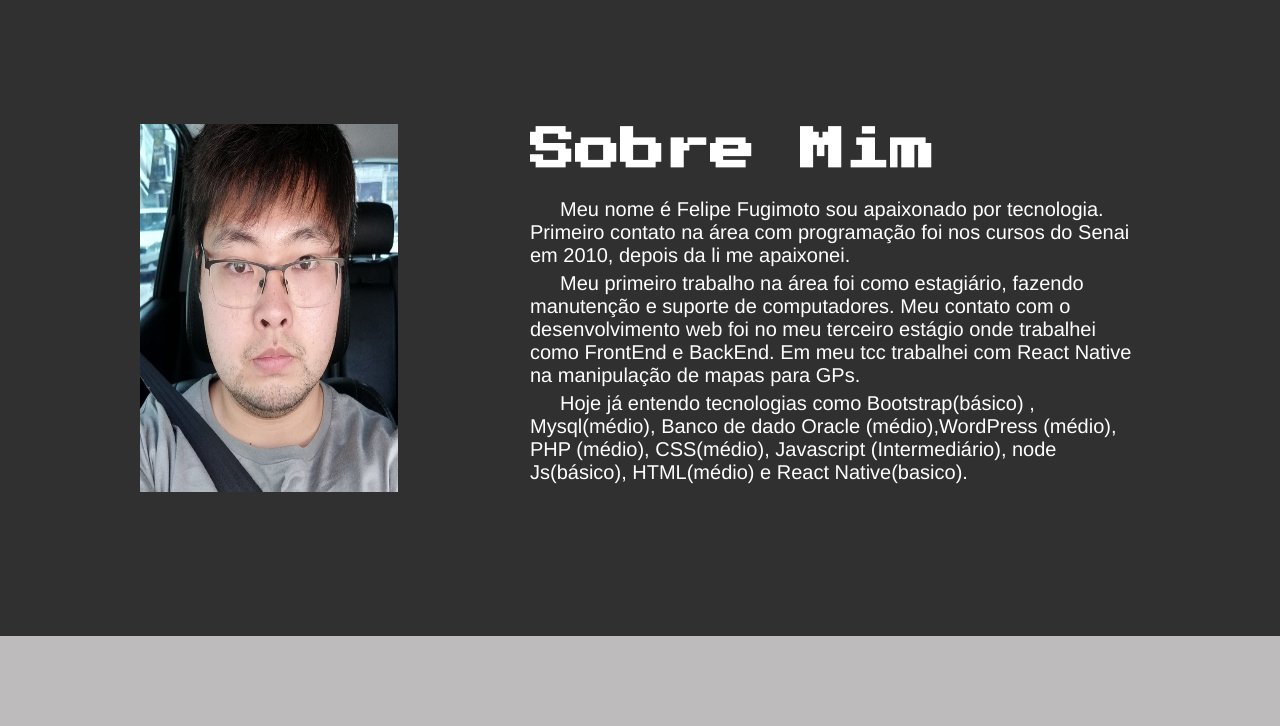
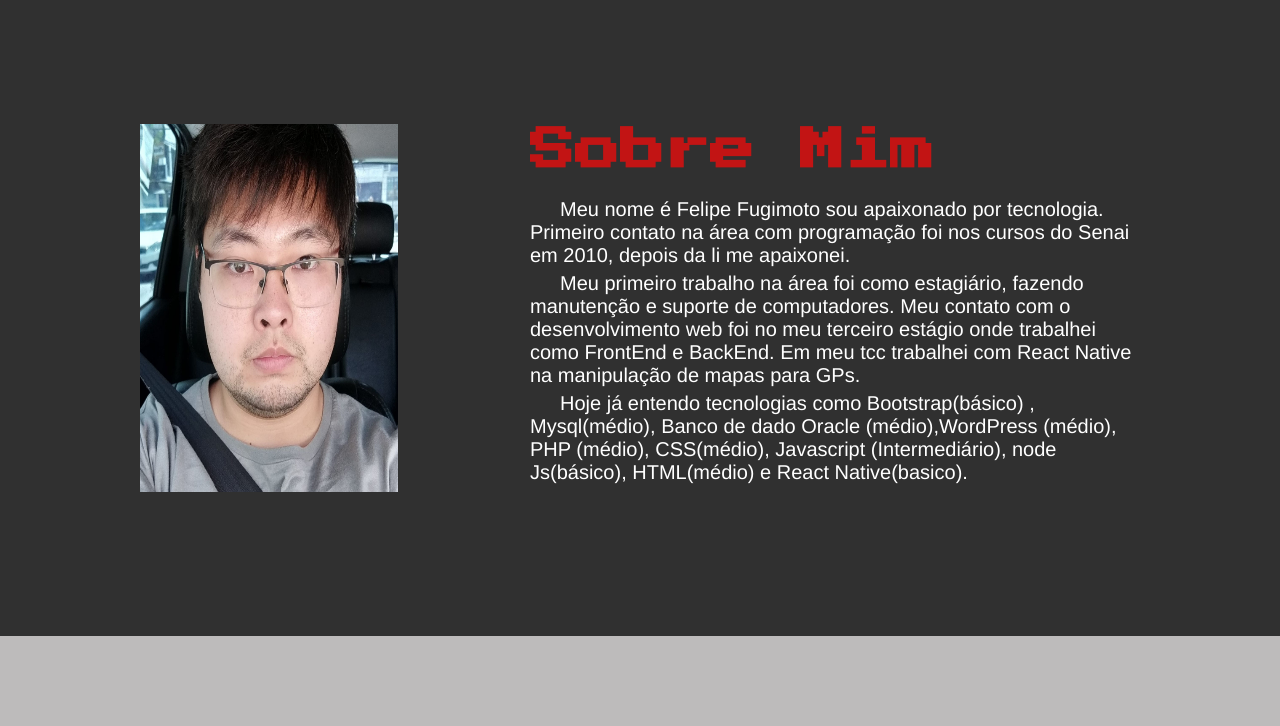
Before and after one commit to felipefugimoto/Meu_Portifolio, a plain HTML site: page index.html in a window 1280 px wide. Shown: the part 820-1546 px from the top of the page. Drawn offline with Linux system fonts and the light colour scheme; a web font is replaced by a local one.

Commit message:
alterado a cor teste

```diff
--- a/assets/css/style.css
+++ b/assets/css/style.css
@@ -17,7 +17,7 @@
 .titulo-h2{
     font-family: 'Press Start 2P', cursive;
     font-size: 45px;
-    color: rgb(255, 255, 255);
+    color: rgb(194, 20, 20);
     padding-bottom: 25px;
 }
 .icone{
```
